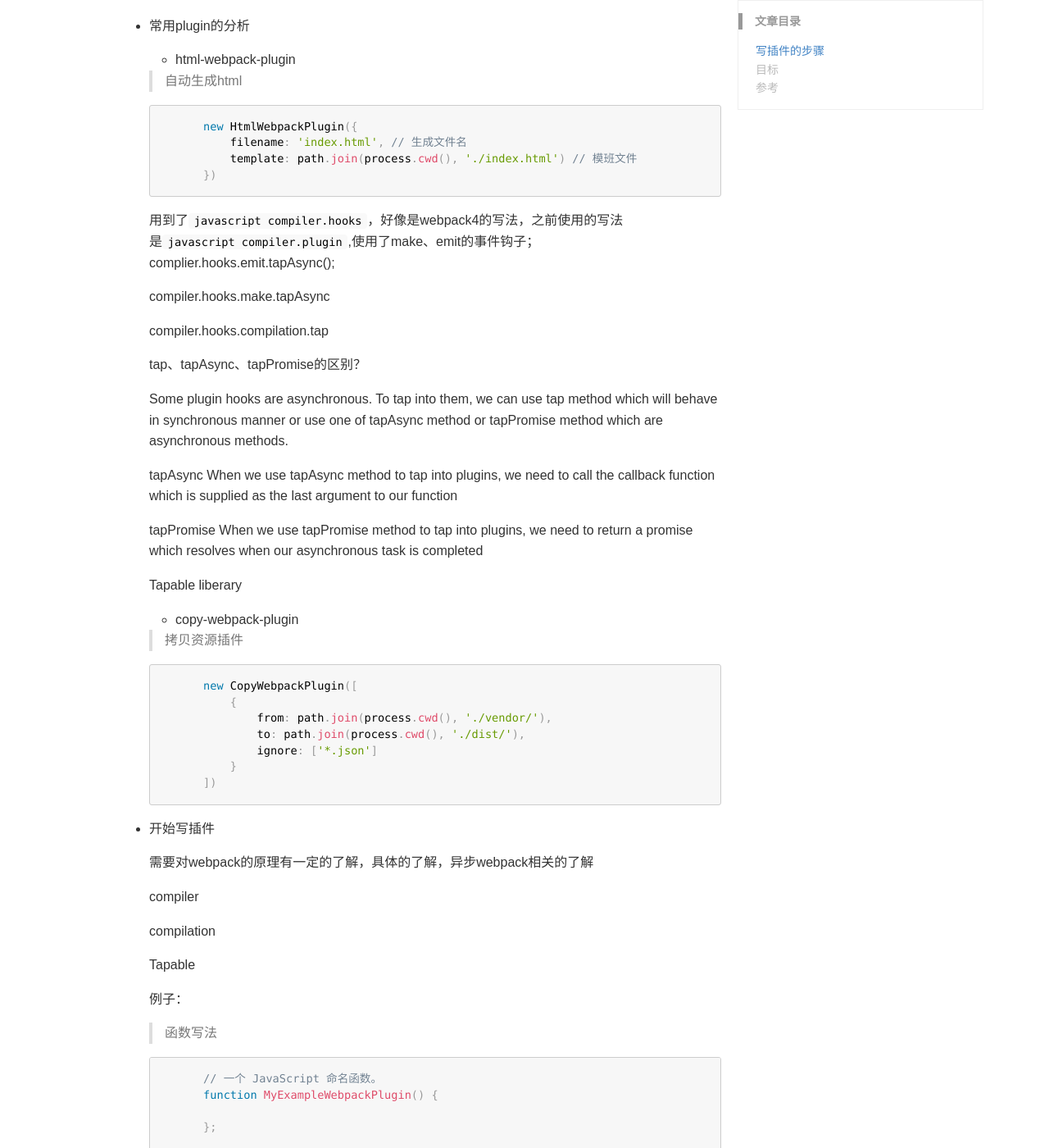
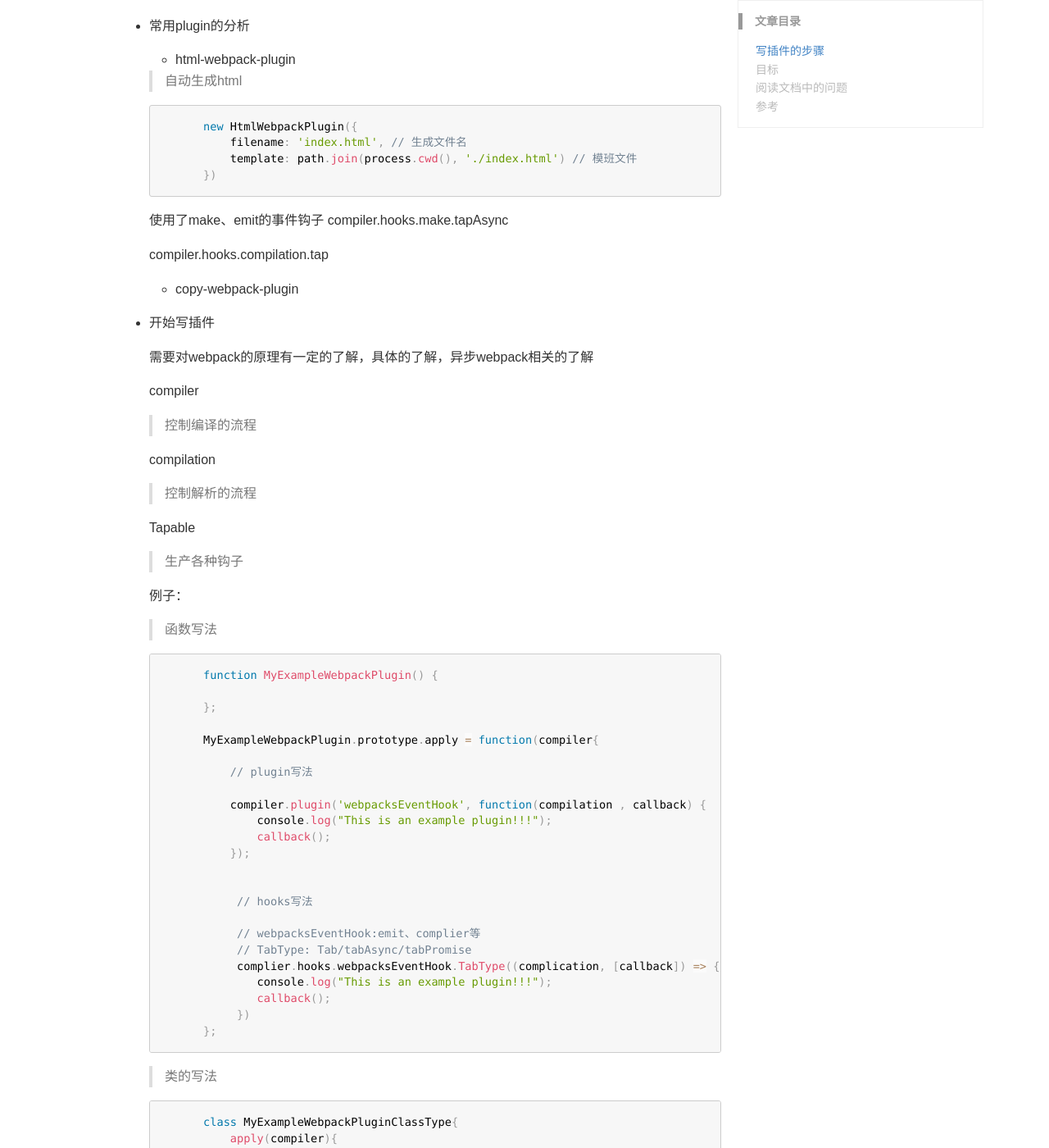
Before and after one commit to xueyida/xueyida.github.io, a Jekyll site: the page built from _posts/2020-03-07-webpackPlugin.md, in a window 1280 px wide and 1400 px high, scrolled down 661 px. Shown: the whole window at 82% size. Built offline with Jekyll 4.4.1, drawn with Linux system fonts in a browser that asks for light colours; comment, search, counter and statistics services are not loaded; some of the changed text lies outside the part shown.

Commit message:
feat: tt

````diff
--- a/_posts/2020-03-07-webpackPlugin.md
+++ b/_posts/2020-03-07-webpackPlugin.md
@@ -38,37 +38,15 @@ keywords: webpack 前端 webpackPlugin Node
             template: path.join(process.cwd(), './index.html') // 模班文件
         })
     ```
-    用到了```javascript compiler.hooks ```，好像是webpack4的写法，之前使用的写法是```javascript compiler.plugin```,使用了make、emit的事件钩子；complier.hooks.emit.tapAsync();
-
+    使用了make、emit的事件钩子
     compiler.hooks.make.tapAsync
 
     compiler.hooks.compilation.tap
 
-    tap、tapAsync、tapPromise的区别？
 
-    Some plugin hooks are asynchronous. To tap into them, we can use tap method which will behave in synchronous manner or use one of tapAsync method or tapPromise method which are asynchronous methods.
-
-    tapAsync
-    When we use tapAsync method to tap into plugins, we need to call the callback function which is supplied as the last argument to our function
-
-    tapPromise
-    When we use tapPromise method to tap into plugins, we need to return a promise which resolves when our asynchronous task is completed
-
-    Tapable liberary
 
     - copy-webpack-plugin
 
-    > 拷贝资源插件
-
-    ```javascript
-        new CopyWebpackPlugin([
-            {
-                from: path.join(process.cwd(), './vendor/'),
-                to: path.join(process.cwd(), './dist/'),
-                ignore: ['*.json']
-            }
-        ])
-    ```
 
 - 开始写插件
 
@@ -78,9 +56,16 @@ keywords: webpack 前端 webpackPlugin Node
 
     compiler
 
+    > 控制编译的流程
+
     compilation
 
+    > 控制解析的流程
+
     Tapable
+
+    > 生产各种钩子
+
 
 
     例子：
@@ -88,20 +73,29 @@ keywords: webpack 前端 webpackPlugin Node
     > 函数写法
 
     ```javascript
-        // 一个 JavaScript 命名函数。
+
         function MyExampleWebpackPlugin() {
 
         };
 
-        // 在插件函数的 prototype 上定义一个 `apply` 方法。
         MyExampleWebpackPlugin.prototype.apply = function(compiler{
-            // 指定一个挂载到 webpack 自身的事件钩子。
-            compiler.plugin('webpacksEventHook', function(compilation /* 处理 webpack 内部实例的特定数据。*/, callback) {
+
+            // plugin写法
+
+            compiler.plugin('webpacksEventHook', function(compilation , callback) {
                 console.log("This is an example plugin!!!");
-
-                // 功能完成后调用 webpack 提供的回调。
                 callback();
             });
+
+
+             // hooks写法
+
+             // webpacksEventHook:emit、complier等
+             // TabType: Tab/tabAsync/tabPromise
+             complier.hooks.webpacksEventHook.TabType((complication, [callback]) => {
+                console.log("This is an example plugin!!!");
+                callback();
+             })
         };
     ```
 
@@ -110,13 +104,22 @@ keywords: webpack 前端 webpackPlugin Node
     ```javascript
         class MyExampleWebpackPluginClassType{
             apply(compiler){
-                 // 指定一个挂载到 webpack 自身的事件钩子。
-                compiler.plugin('webpacksEventHook', function(compilation /* 处理 webpack 内部实例的特定数据。*/, callback) {
+
+                // plugin写法
+
+                compiler.plugin('webpacksEventHook', function(compilation, callback) {
                     console.log("This is an example plugin!!!");
-
-                    // 功能完成后调用 webpack 提供的回调。
                     callback();
                 });
+
+
+                // hooks写法
+
+                // webpacksEventHook:emit、complier等
+                // TabType: Tab/tabAsync/tabPromise
+                complier.hooks.webpacksEventHook.TabType((complication, [callback]) => {
+
+                })
             }
         }
     ```
@@ -136,11 +139,24 @@ keywords: webpack 前端 webpackPlugin Node
 
 - 停止服务与开启服务
 - 监听文件内容的变化
+- 修改一个文件，另一个文件的内容也会变化
 
 tab、tabAsync、tabPromise的区别
 
-Tapable类
 
+> Some plugin hooks are asynchronous. To tap into them, we can use tap method which will behave in synchronous manner or use one of tapAsync method or tapPromise method which are asynchronous methods.
+
+> tapAsync
+When we use tapAsync method to tap into plugins, we need to call the callback function which is supplied as the last argument to our function
+
+> tapPromise
+When we use tapPromise method to tap into plugins, we need to return a promise which resolves when our asynchronous task is completed
+
+
+
+## 阅读文档中的问题
+
+> 不同类型的钩子、不同类型的tap事件之间是如何配合的？
 
 ## 参考
 
````
